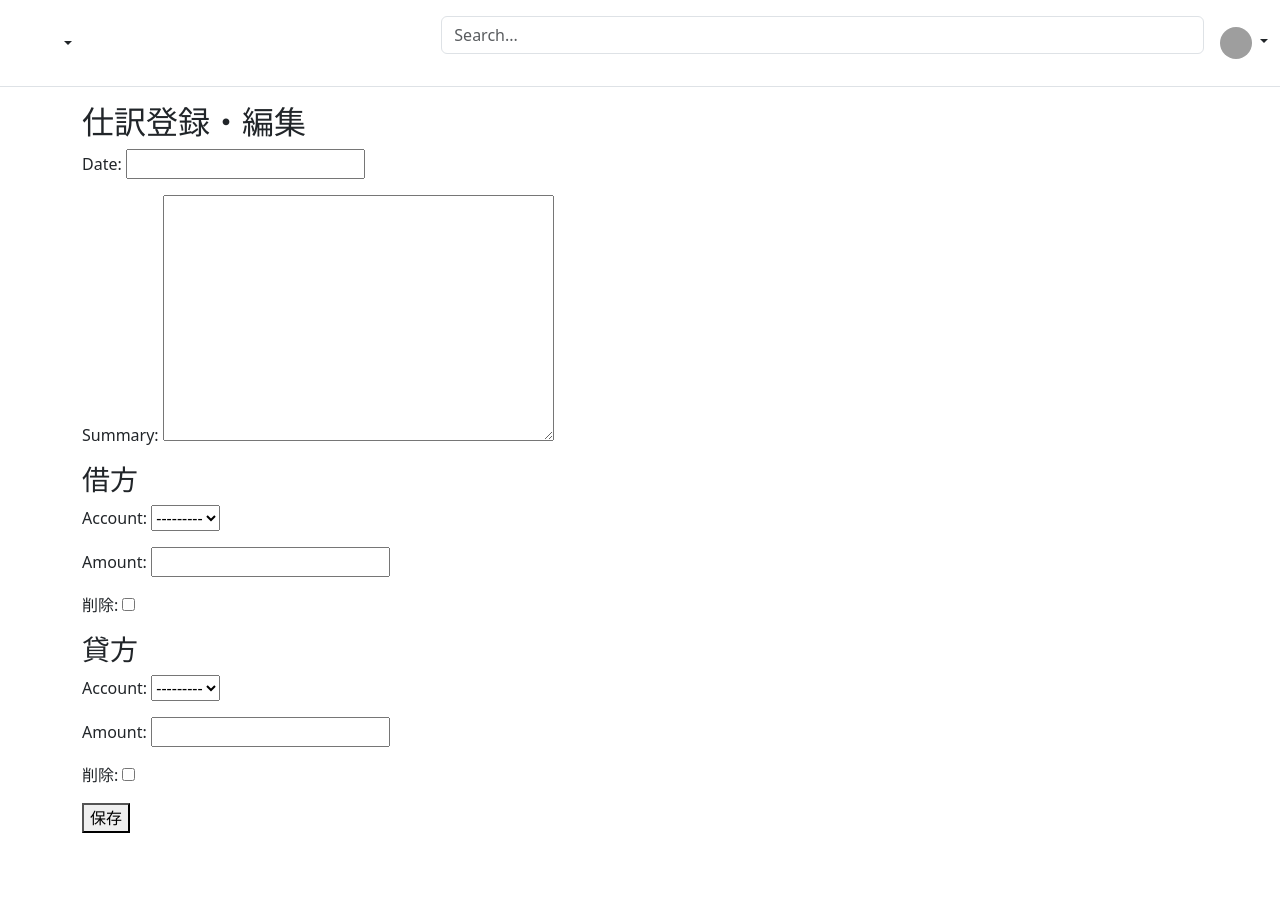
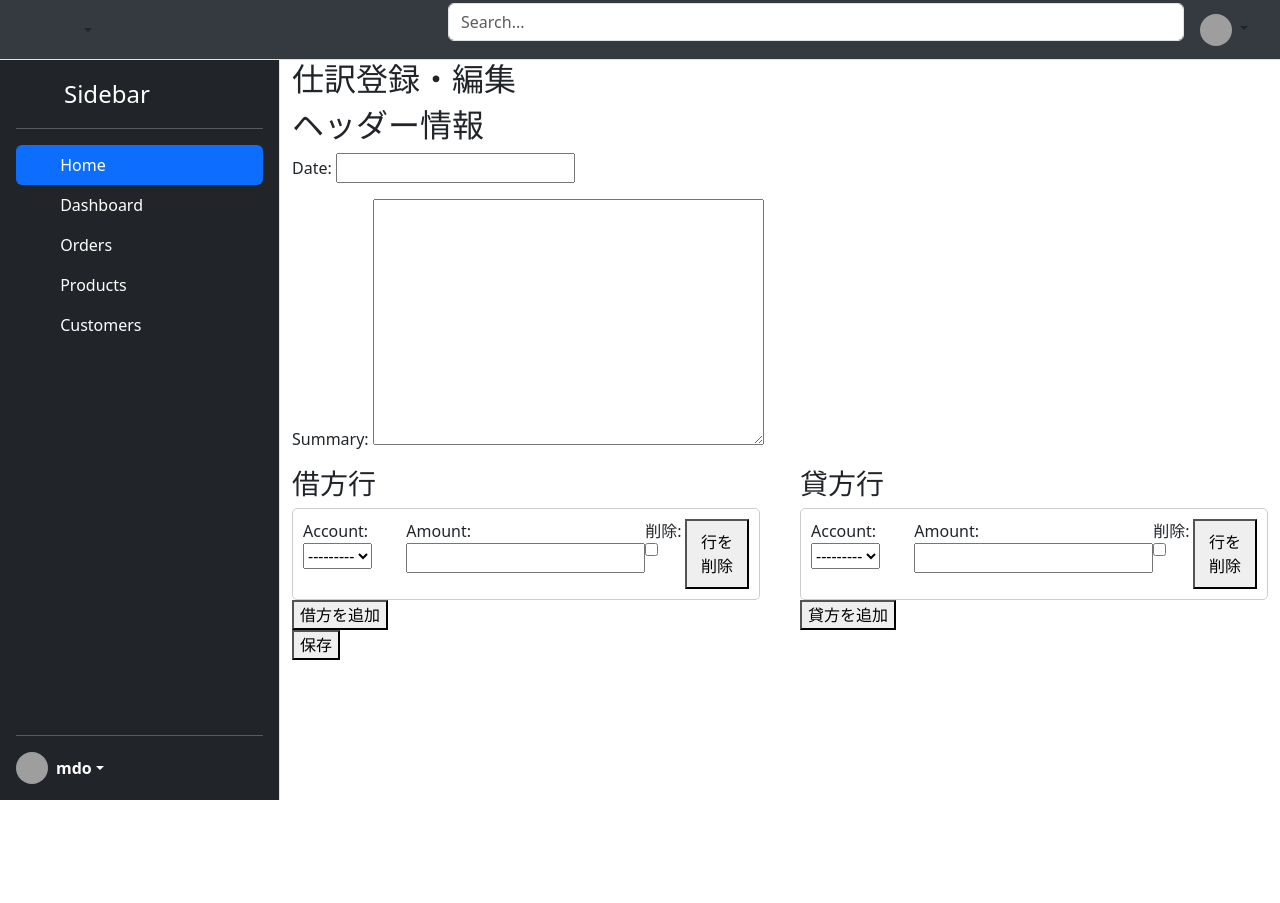
Before and after one commit to Kou-Yamaguchi/accounting, a Django app: page /ledger/new/ in a window 1280 px wide. After the commit the page ends 800 px from the top, so only its background shows below. Run offline with Django 4.2, Linux system fonts and the light colour scheme; some libraries are stand-ins or nearby versions; grey boxes are pictures that could not be loaded.

Commit message:
feat: 借方,貸方行を動的追加可能に，サイドバーを表示

```diff
--- a/src/sample/config/settings.py
+++ b/src/sample/config/settings.py
@@ -126,7 +126,11 @@
 # Static files (CSS, JavaScript, Images)
 # https://docs.djangoproject.com/en/4.1/howto/static-files/
 
-STATIC_URL = 'static/'
+STATIC_URL = '/static/'
+
+STATICFILES_DIRS = [
+    os.path.join(BASE_DIR, "static"),
+]
 
 # Default primary key field type
 # https://docs.djangoproject.com/en/4.1/ref/settings/#default-auto-field
--- a/src/sample/static/css/style.css
+++ b/src/sample/static/css/style.css
@@ -1,21 +1,51 @@
 main {
   display: flex;
   flex-wrap: nowrap;
-  height: 100vh;
+  width: calc(100vw - 280px);
+  /* height: 100vh; */
   height: -webkit-fill-available;
-  max-height: 100vh;
-  overflow-x: auto;
-  overflow-y: hidden;
+  margin-top: 60px;
+  margin-left: 280px;
+  /* max-height: 100vh; */
+  /* overflow-x: auto;
+  overflow-y: hidden; */
+}
+
+header {
+  position: fixed;
+  top: 0;
+  left: 0;
+  width: 100%;
+  height: 60px; /* Set the height of the header */
+  background-color: #343a40;
+  color: white;
+  display: flex;
+  align-items: center;
+  padding: 0 20px;
+  z-index: 1001; /* Ensure the header is above other content */
 }
 
 .sidebar {
-  height: 100vh;
+  height: calc(100vh - 60px);
   position: fixed;
-  top: 0;
+  top: 60px;
   left: 0;
-  padding-top: 60px; /* Adjust this value based on your header height */
+  padding-top: 0; /* Adjust this value based on your header height */
   background-color: #f8f9fa;
   border-right: 1px solid #dee2e6;
-  width: 250px; /* Set the width of the sidebar */
+  width: 280px; /* Set the width of the sidebar */
   z-index: 1000; /* Ensure the sidebar is above other content */
 }
+
+.journal-lines {
+  display: flex;
+  gap: 40px;
+}
+
+.journal-line {
+  display: flex;
+  position: relative;
+  border: 1px solid #ccc;
+  padding: 10px;
+  border-radius: 5px;
+}
--- a/src/sample/static/javascript/journal_entry_form.js
+++ b/src/sample/static/javascript/journal_entry_form.js
@@ -1,86 +1,112 @@
-document.addEventListener('DOMContentLoaded', function() {
-    const formsetContainer = document.querySelector('#formset-container');
-    const totalForms = document.querySelector('#id_{{ formset.prefix }}-TOTAL_FORMS');
-    const emptyFormTemplate = document.querySelector('#empty-form');
+document.addEventListener('DOMContentLoaded', function () {
+    console.log('Journal Entry Form JS loaded');
 
-    /**
-     * 新しい行を追加する関数
-     * @param {string} type - 'D' (借方) または 'C' (貸方)
-     * @param {HTMLElement} container - 追加先のコンテナ要素
-     */
-    function addJournalLine(type, container) {
-        // フォームの総数を取得し、新しいインデックスとする
-        let currentTotal = parseInt(totalForms.value);
-        let newIndex = currentTotal;
+    function updateIndices(container) {
+        const lines = Array.from(container.querySelectorAll('.journal-line')).filter(l => l.style.display !== 'none');
+        lines.forEach((line, i) => {
+            line.dataset.index = i;
+            line.querySelectorAll('*').forEach(el => {
+                ['name', 'id', 'for'].forEach(attr => {
+                    if (el.hasAttribute(attr)) {
+                        let val = el.getAttribute(attr);
+                        // __prefix__ と既存の数字インデックスを置換
+                        val = val.replace(/__prefix__/g, i).replace(/-\d+-/g, `-${i}-`).replace(/-\d+$/g, `-${i}`);
+                        el.setAttribute(attr, val);
+                    }
+                });
+            });
+        });
+        const totalInput = container.querySelector('input[name$="-TOTAL_FORMS"]');
+        if (totalInput) totalInput.value = lines.length;
+    }
 
-        // テンプレートから新しいフォーム行を複製
-        let newForm = emptyFormTemplate.cloneNode(true);
-        newForm.id = ''; // IDを削除して表示可能にする
-        newForm.style.display = 'block';
-        newForm.classList.add('journal-line');
-
-        // フォーム内の name/id 属性を新しいインデックスに置き換え
-        let formHtml = newForm.innerHTML.replace(/__prefix__/g, newIndex);
-        newForm.innerHTML = formHtml;
-
-        // entry_type の hidden field に 'D' または 'C' を設定
-        const entryTypeInput = newForm.querySelector(`[name$="entry_type"]`);
-        if (entryTypeInput) {
-             entryTypeInput.value = type;
+    function addJournalLine(container, entryType) {
+        const totalInput = container.querySelector('input[name$="-TOTAL_FORMS"]');
+        if (!totalInput) {
+            console.error('管理フォーム (TOTAL_FORMS) が見つかりません', container);
+            return;
+        }
+        const index = parseInt(totalInput.value, 10);
+        const template = container.querySelector('.empty-form-template');
+        if (!template) {
+            console.error('empty form template が見つかりません', container);
+            return;
         }
 
-        // 削除ボタンに関数をアタッチ
-        newForm.querySelector('.remove-line-button').addEventListener('click', removeLine);
+        const newNode = document.createElement('div');
+        newNode.classList.add('journal-line');
+        // テンプレート内の __prefix__ を新しいインデックスで置換してセット
+        newNode.innerHTML = template.innerHTML.replace(/__prefix__/g, index);
+        newNode.style.display = 'block';
 
-        // コンテナに追加
-        container.appendChild(newForm);
+        // entry_type フィールドがあれば設定
+        const entryTypeInput = newNode.querySelector('[name$="entry_type"]');
+        if (entryTypeInput) {
+            entryTypeInput.value = entryType;
+        }
 
-        // TOTAL_FORMS の値をインクリメント
-        totalForms.value = currentTotal + 1;
+        // 削除ボタンがなければ追加する
+        if (!newNode.querySelector('.remove-line-button')) {
+            const btn = document.createElement('button');
+            btn.type = 'button';
+            btn.className = 'remove-line-button';
+            btn.textContent = '行を削除';
+            newNode.appendChild(btn);
+        }
+
+        // 削除イベントを付与
+        newNode.querySelector('.remove-line-button').addEventListener('click', function (e) {
+            removeLine(e, container);
+        });
+
+        container.appendChild(newNode);
+        // インデックス再採番（新しい行を含めて）
+        updateIndices(container);
     }
 
-    /**
-     * 行を削除する関数
-     */
-    function removeLine(event) {
+    function removeLine(event, container) {
         const line = event.target.closest('.journal-line');
-        // line が既存の行（PKを持つ）で DELETE チェックボックスがある場合
-        const deleteCheckbox = line.querySelector('[name$="-DELETE"]');
+        if (!line) return;
 
+        const deleteCheckbox = line.querySelector('input[type="checkbox"][name$="-DELETE"]');
         if (deleteCheckbox) {
-            // 既存の行の場合は、削除チェックボックスにチェックを入れる
+            // 既存行: DELETE にチェックを入れて非表示
             deleteCheckbox.checked = true;
-            // 見た目上は隠すが、フォームセットには送信する
             line.style.display = 'none';
         } else {
-            // 新しく追加した行（PKを持たない）の場合は、DOMから削除
+            // 新規追加行: DOMから削除
             line.remove();
-            // TOTAL_FORMS のデクリメントと、残りの行のインデックス再採番は複雑なので、
-            // 簡略化のために新しく追加した行の削除は TOTAL_FORMS をそのままにし、
-            // サーバーサイドで余分な空行が保存されないように処理するのが一般的。
-            // 厳密にやるには、削除後に残りのフォームのインデックスを再採番する必要がある。
+            // インデックス再採番
+            updateIndices(container);
         }
     }
 
-    // 初期化: 既存の行を借方/貸方に振り分ける
-    document.querySelectorAll('.journal-line').forEach(line => {
-        const entryTypeInput = line.querySelector(`[name$="entry_type"]`);
-        if (entryTypeInput) {
-            if (entryTypeInput.value === 'D') {
-                document.querySelector('#debit-lines-container').appendChild(line);
-            } else if (entryTypeInput.value === 'C') {
-                document.querySelector('#credit-lines-container').appendChild(line);
+    // 初期化: 各コンテナの既存行にイベントを付与
+    ['debit-lines-container', 'credit-lines-container'].forEach(containerId => {
+        const container = document.getElementById(containerId);
+        if (!container) return;
+
+        // 既存の行の削除ボタンにイベントを追加
+        container.querySelectorAll('.journal-line').forEach(line => {
+            const btn = line.querySelector('.remove-line-button');
+            if (btn) {
+                btn.addEventListener('click', function (e) { removeLine(e, container); });
             }
+        });
+
+        // Add ボタン
+        const addButton = containerId === 'debit-lines-container' ?
+            document.getElementById('add-debit-button') :
+            document.getElementById('add-credit-button');
+
+        if (addButton) {
+            addButton.addEventListener('click', function () {
+                const type = containerId === 'debit-lines-container' ? 'D' : 'C';
+                addJournalLine(container, type);
+            });
         }
-        line.querySelector('.remove-line-button').addEventListener('click', removeLine);
-    });
 
-    // 「科目を追加」ボタンにイベントリスナーを設定
-    document.querySelector('#add-debit-button').addEventListener('click', function() {
-        addJournalLine('D', document.querySelector('#debit-lines-container'));
-    });
-
-    document.querySelector('#add-credit-button').addEventListener('click', function() {
-        addJournalLine('C', document.querySelector('#credit-lines-container'));
+        // 最初にインデックスを揃えておく
+        updateIndices(container);
     });
 });
--- a/src/sample/templates/base.html
+++ b/src/sample/templates/base.html
@@ -7,14 +7,15 @@
   <title></title>
   {% bootstrap_css %}
   {% bootstrap_javascript %}
-  <link rel="stylesheet" href="{% static 'sample/css/style.css' %}">
+  <link href="{% static 'css/style.css' %}" rel="stylesheet">
   <!-- <link rel="stylesheet" href="{% static 'css/bootstrap.min.css' %}"> -->
+  <!-- <script src="{% static 'javascript/journal_entry_form.js' %}"></script> -->
   {% block extraheader %}{% endblock %}
 </head>
 
 <body>
   {% include 'header.html' %}
-  <!-- {% include 'sidebar.html' %} -->
+  {% include 'sidebar.html' %}
   <main>
     <div class="container">
       {% block main %}{% endblock %}
--- a/src/sample/templates/ledger/journal_entry_form.html
+++ b/src/sample/templates/ledger/journal_entry_form.html
@@ -3,37 +3,63 @@
 
 {% block main %}
 
+<head>
+  <script src="{% static 'javascript/journal_entry_form.js' %}"></script>
+</head>
+
 <h2>仕訳登録・編集</h2>
 <form method="post">
   {% csrf_token %}
+
+  <h2>ヘッダー情報</h2>
   {{ form.as_p }}
   {{ form.errors }}
 
-  <h3>借方</h3>
+  <div class="journal-lines">
+    <div id="debit-lines-container">
+      <h3>借方行</h3>
       {{ debit_formset.management_form }}
-  {{ debit_formset.non_form_errors }}
       {% for debit_form in debit_formset %}
+      <div class="journal-line">
         {{ debit_form.as_p }}
-    {% if debit_form.non_field_errors %}
-    {% for error in debit_form.non_field_errors %}
-      <div class="error">{{ error }}</div>
-    {% endfor %}
-    {% endif %}
         {{ debit_form.errors }}
+        <button type="button" class="remove-line-button">行を削除</button>
+      </div>
       {% endfor %}
 
-  <h3>貸方</h3>
+      <!-- empty_form テンプレート（Django の __prefix__ が入っている） -->
+      <div class="empty-form-template" style="display:none;">
+        {{ debit_formset.empty_form.as_p }}
+      </div>
+
+      <button type="button" id="add-debit-button">借方を追加</button>
+    </div>
+
+    <div id="credit-lines-container">
+      <h3>貸方行</h3>
       {{ credit_formset.management_form }}
       {% for credit_form in credit_formset %}
+      <div class="journal-line">
         {{ credit_form.as_p }}
         {{ credit_form.errors }}
+        <button type="button" class="remove-line-button">行を削除</button>
+      </div>
       {% endfor %}
+
+      <!-- empty_form テンプレート -->
+      <div class="empty-form-template" style="display:none;">
+        {{ credit_formset.empty_form.as_p }}
+      </div>
+
+      <button type="button" id="add-credit-button">貸方を追加</button>
+    </div>
+  </div>
 
   <button type="submit">保存</button>
 </form>
 
 {% endblock %}
 
-{% block script %}
-<script src="{% static 'ledger/journal_entry_form.js' %}"></script>
-{% endblock %}
+<!-- {% block script %}
+<script src="{% static 'javascript/journal_entry_form.js' %}"></script>
+{% endblock %} -->
```
Lines whose indentation alone changed are shown as unchanged.
